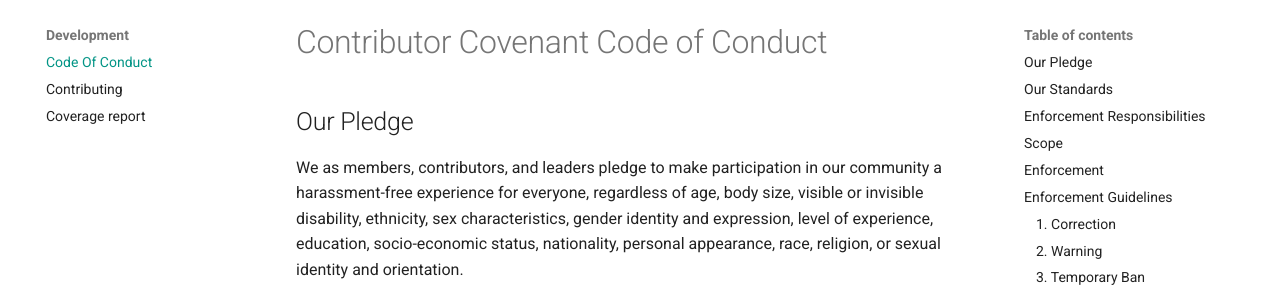
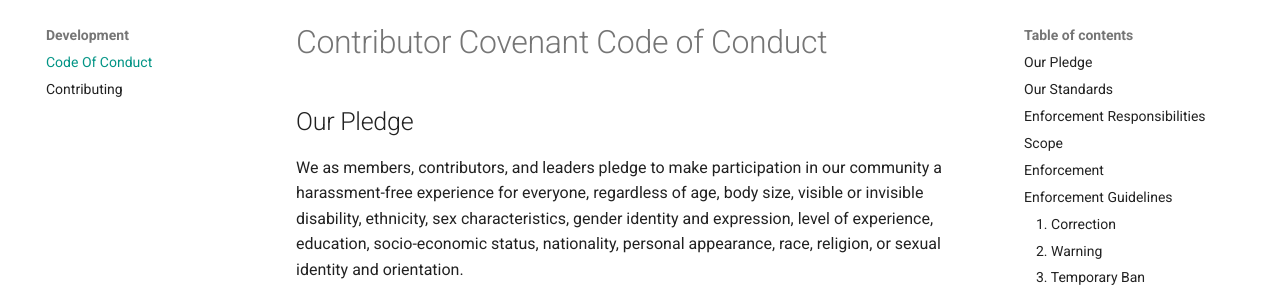
Before and after one commit to spotDL/spotify-downloader, an MkDocs documentation site: the page built from docs/CODE_OF_CONDUCT.md, in a window 1280 px wide. Shown: the part 124-421 px from the top of the page. Built offline with MkDocs 1.6.1 and Material for MkDocs 9.7.7, drawn with Linux system fonts in a browser that asks for light colours; comment, search, counter and statistics services are not loaded.

Commit message:
removed coverage/moved files

```diff
--- a/mkdocs.yml
+++ b/mkdocs.yml
@@ -50,10 +50,9 @@ plugins:
 - search
 - gen-files:
     scripts:
-    - docs/gen_ref_nav.py
+    - scripts/docs/gen_ref_nav.py
 - literate-nav:
     nav_file: SUMMARY.md
-- coverage
 - section-index
 - mkdocstrings:
     handlers:
@@ -73,4 +72,3 @@ nav:
 - Development:
   - Code Of Conduct: CODE_OF_CONDUCT.md
   - Contributing: CONTRIBUTING.md
-  - Coverage report: coverage.md
--- a/pyproject.toml
+++ b/pyproject.toml
@@ -68,7 +68,6 @@ pymdown-extensions = "^9.5"
 mkdocs-gen-files = "^0.3.4"
 mkdocs-literate-nav = "^0.4.1"
 mkdocs-section-index = "^0.3.4"
-mkdocs-coverage = "^0.2.5"
 
 [tool.poetry.extras]
 web = ["uvicorn", "pydantic", "fastapi", "nest_asyncio"]
--- a/docs/requirements.txt
+++ b/scripts/docs/requirements.txt
@@ -6,4 +6,3 @@ mkdocs-gen-files
 mkdocs-literate-nav
 mkdocs-section-index
 pymdown-extensions
-mkdocs-coverage
```
Also changed, not shown: scripts/docs/gen_ref_nav.py (renamed from docs/gen_ref_nav.py), 1 other file.
